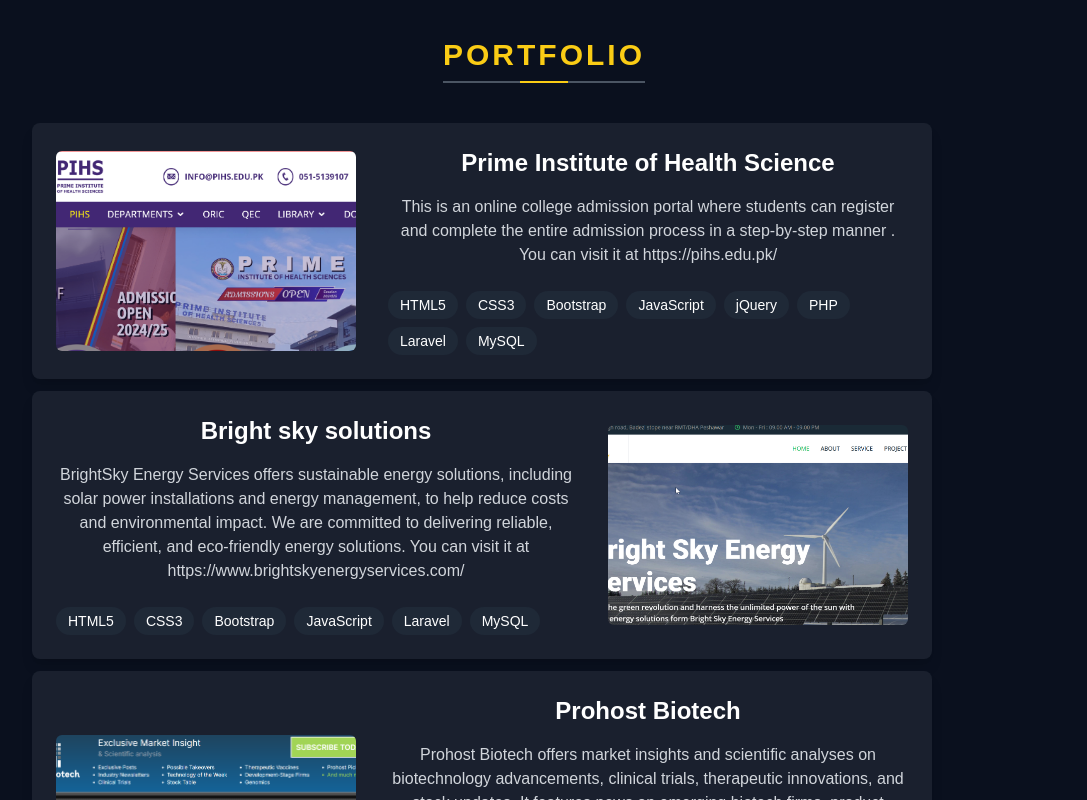
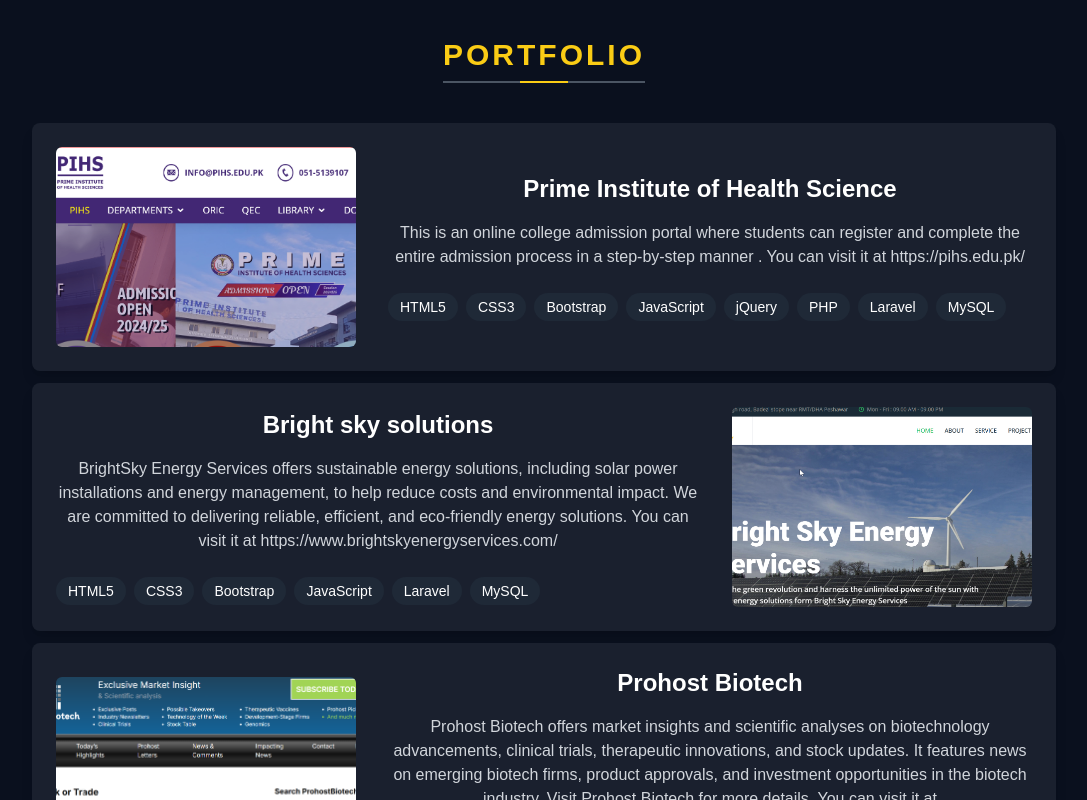
Before and after one commit to kashy96/next-portfolio, a Next.js app: page / in a window 1280 px wide. Shown: the part 3680-4480 px from the top of the page, without its empty margins (96-1183 px from the left). Built offline with nearby package versions, Linux system fonts and the light colour scheme.

Commit message:
project card width issue

```diff
--- a/components/ProjectCard.tsx
+++ b/components/ProjectCard.tsx
@@ -23,7 +23,7 @@
   return (
     <motion.div>
     <div
-      className={`group relative flex max-w-[900px] flex-col md:flex-row items-center gap-8 bg-[#1A202E] p-6 rounded-lg shadow-lg hover:shadow-xl transition-shadow duration-300 my-3 ${
+      className={`group relative flex flex-col md:flex-row items-center gap-8 bg-[#1A202E] p-6 rounded-lg shadow-lg hover:shadow-xl transition-shadow duration-300 my-3 ${
         isImageOnLeft ? "md:flex-row" : "md:flex-row-reverse"
       }`}
     >
```
Also changed, not shown: components/Services.tsx (indentation only).
